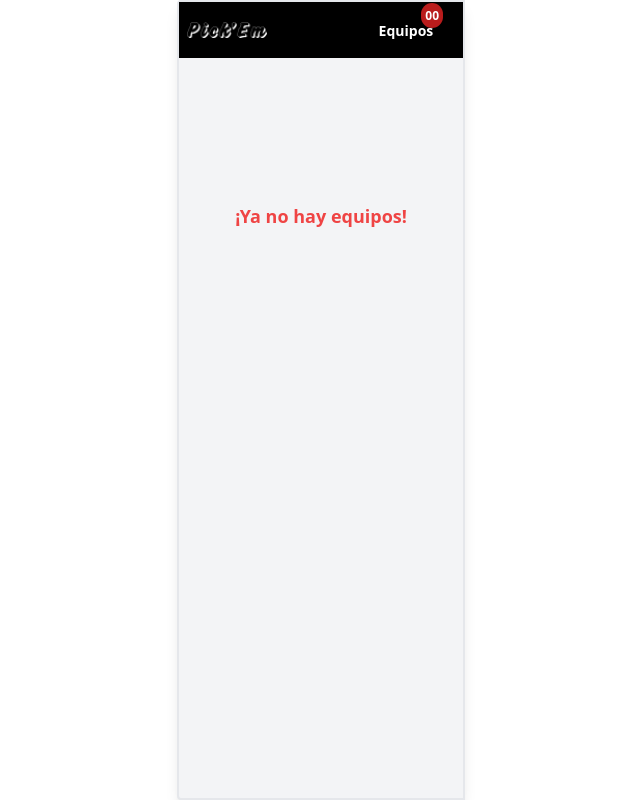
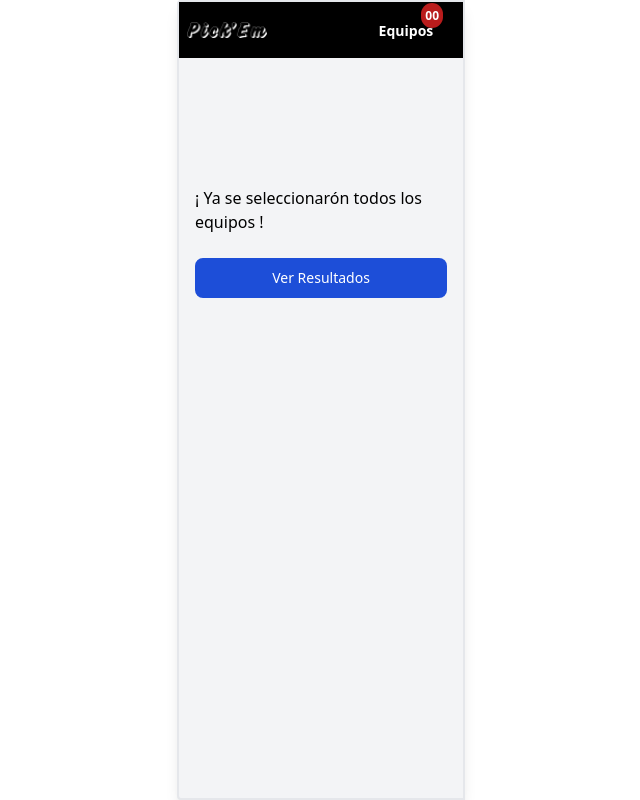
Before and after one commit to elicl73/nfl-playoff-pickem, a Next.js app: page /pickem in a window 1280 px wide. Shown: the whole page, without its empty margins (319-959 px from the left). Built offline with nearby package versions, Linux system fonts and the light colour scheme; no server answers; the database is empty.

Commit message:
Seelcted Teams Result

```diff
--- a/components/team.jsx
+++ b/components/team.jsx
@@ -7,16 +7,24 @@ const fetcher = async (url) => {
   return data
 }
 
-export default function Team({ teamId }) {
+export default function Team({ teamId, smallSize = false }) {
   const { data, error } = useSWR(`/api/teams/${teamId}`, fetcher)
+  let wSize = 105
+  let hSize = 105
+  if (smallSize) {
+    wSize = 25
+    hSize = 25
+  }
 
   if (error) return ''
   if (!data) return
 
   return (
     <>
-      <Image src={`${data.logo}`} width={105} height={105} alt="" />
-      <span className="font-bold">{data.shortDisplayName}</span>
+      <Image src={`${data.logo}`} width={wSize} height={hSize} alt="" />
+      <span className={`font-bold ${smallSize && 'text-xs'}`}>
+        {data.shortDisplayName}
+      </span>
     </>
   )
 }
--- a/pages/index.jsx
+++ b/pages/index.jsx
@@ -7,7 +7,7 @@ export default function Home() {
     <div className="m-4">
       <p>
         Quiniela entra amigos para los playoff de la NFL, el costo de la entrada
-        es de $500.00 pesos, los equipos los esogera el sistema de manera
+        es de $500.00 pesos, los equipos los esoge el sistema de manera
         aleatoria; el usuario que tenga el equipo ganador del Super Bowl se
         llevara el dinero acumulado.
       </p>
--- /dev/null
+++ b/pages/noteams.jsx
@@ -0,0 +1,36 @@
+//import { useState } from 'react'
+import useSWR from 'swr'
+
+import Team from 'components/team'
+
+const fetcher = async (url) => {
+  const res = await fetch(url)
+  const data = await res.json()
+  return data
+}
+
+export default function NoTeams() {
+  const { data, error } = useSWR('/api/users/', fetcher)
+  //const [users, setUsers] = useState('')
+
+  if (error) return 'Error'
+  if (!data) return 'Loading.....'
+
+  console.log(data)
+
+  return (
+    <div className="flex flex-col justify-center items-center m-2 bg-white">
+      {data.map((user) => (
+        <div
+          key={user.teamId}
+          className="flex items-center gap-6 border-2 border-gray-500 rounded-md w-5/6 m-1"
+        >
+          <div className="pl-2">
+            <Team teamId={user.teamSelected} smallSize={true} />
+          </div>
+          <span className="text-xs font-bold">{user.name}</span>
+        </div>
+      ))}
+    </div>
+  )
+}
--- a/pages/pickem.jsx
+++ b/pages/pickem.jsx
@@ -1,4 +1,5 @@
 import { useState } from 'react'
+import { useRouter } from 'next/router'
 import useSWR from 'swr'
 
 import SortTeams from 'components/sortteams'
@@ -14,6 +15,7 @@ export default function Pickem() {
   const [user, setUser] = useState('')
   const [registeredUser, setRegisteredUser] = useState(false)
   const [start, setStart] = useState(false)
+  const router = useRouter()
 
   const handleChange = (event) => {
     setRegisteredUser(false)
@@ -39,7 +41,7 @@ export default function Pickem() {
 
   return (
     <>
-      <div className="flex items-center justify-center flex-col m-8">
+      <div className="flex items-center justify-center flex-col m-4">
         <form
           className={`${start ? 'invisible' : length === 0 && 'invisible'}`}
           onSubmit={toggleRunning}
@@ -84,9 +86,16 @@ export default function Pickem() {
             </>
           )}
           {length === 0 && (
-            <span className="text-lg font-bold text-red-500 py-1">
-              ¡Ya no hay equipos!
-            </span>
+            <div>
+              <p>¡ Ya se seleccionarón todos los equipos !</p>
+              <button
+                type="button"
+                onClick={() => router.push('/noteams')}
+                className="mt-6 mx-auto text-center mr-3 font-medium rounded-lg text-sm px-5 py-2.5 w-full text-white bg-blue-700 hover:bg-blue-800 focus:ring-4 focus:outline-none focus:ring-blue-300"
+              >
+                Ver Resultados
+              </button>
+            </div>
           )}
         </div>
       </div>
```
